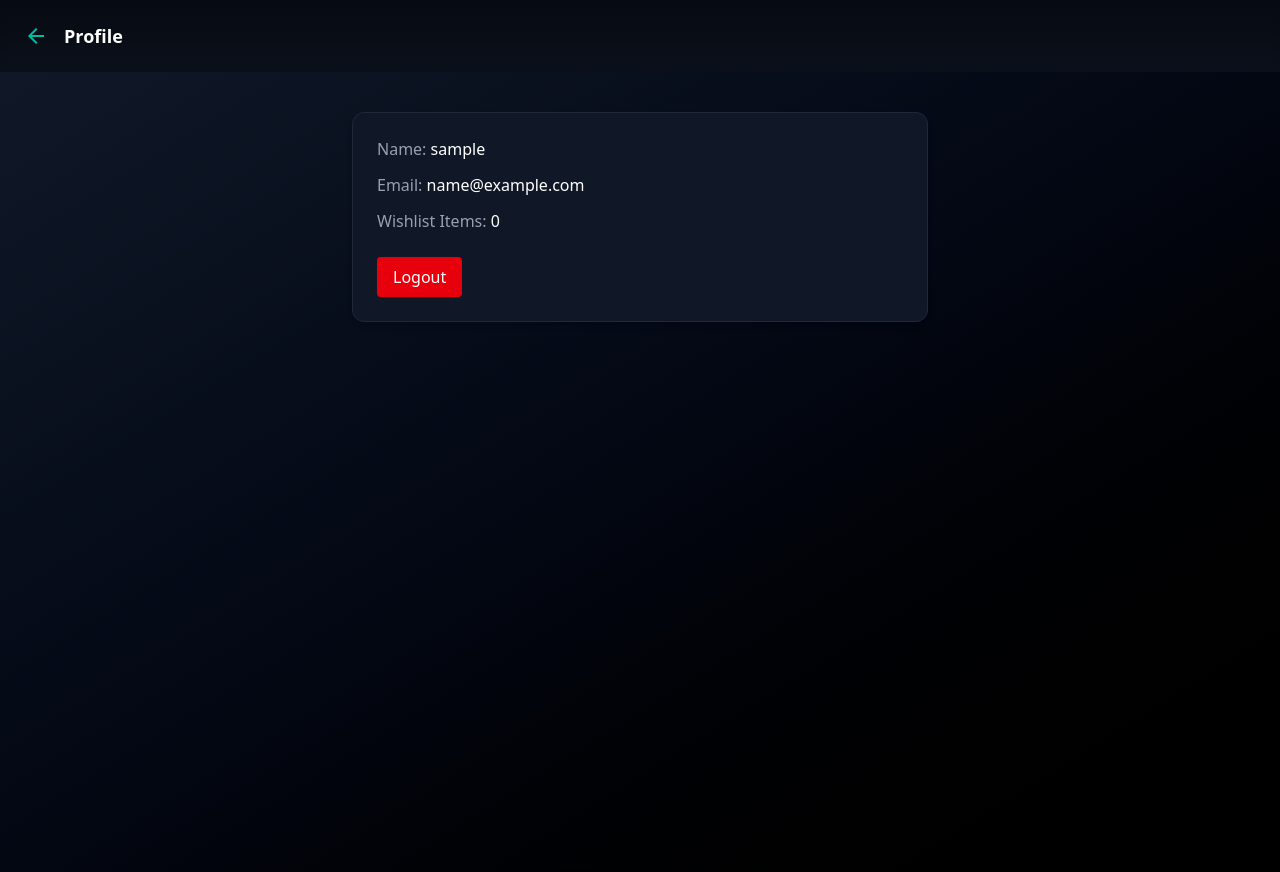
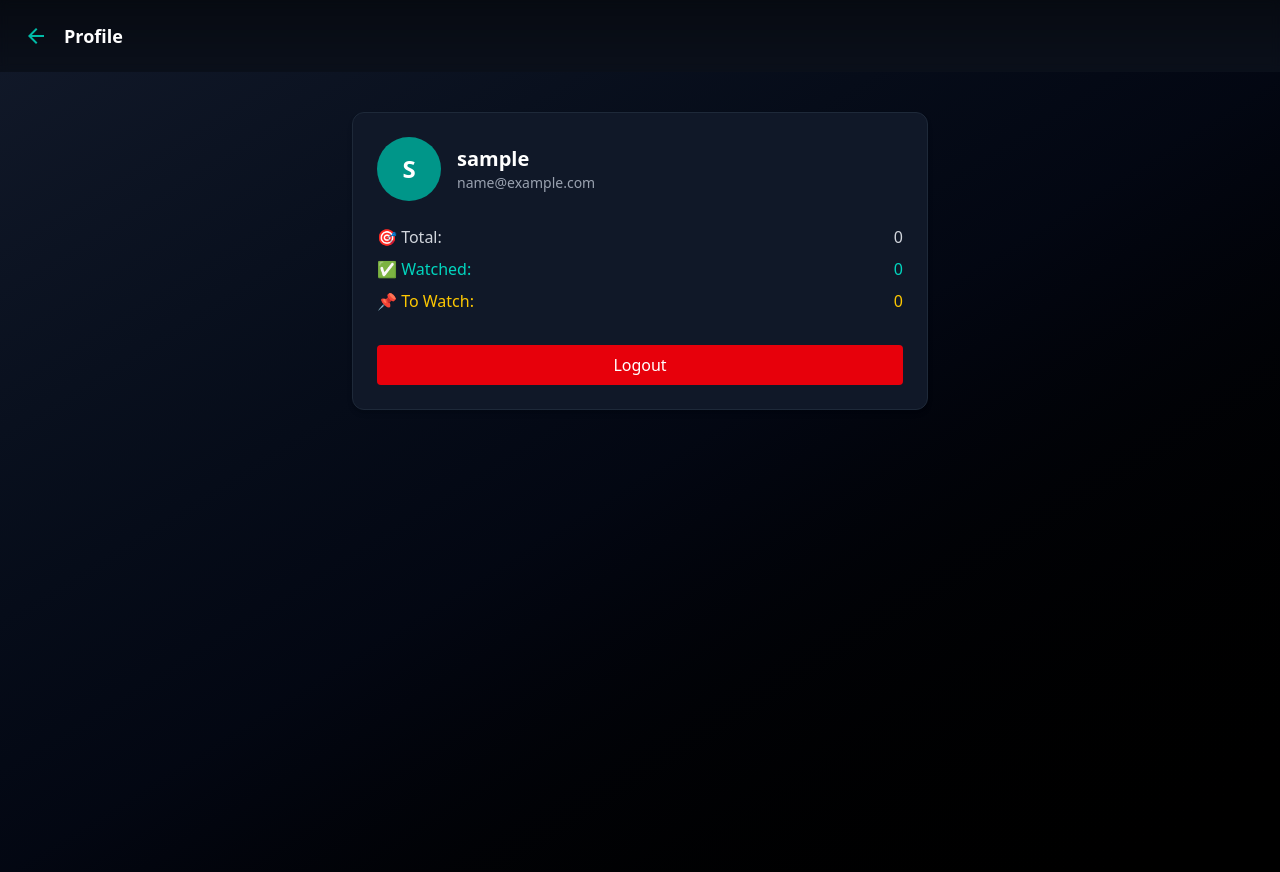
Before and after one commit to sreeraganil/CineWish, a React (Vite) app in the folder frontend/: page /profile in a window 1280 px wide. Built offline with nearby package versions, Linux system fonts and the light colour scheme; no server answers; sample sign-in values are in the browser's storage.

Commit message:
imdb rating added

```diff
--- a/frontend/src/components/Header.jsx
+++ b/frontend/src/components/Header.jsx
@@ -1,6 +1,8 @@
 import { Link, NavLink } from "react-router-dom";
+import userStore from "../store/userStore";
 
 const Header = () => {
+  const { user } = userStore();
   const linkClass = ({ isActive }) =>
     isActive
       ? "text-teal-400 underline underline-offset-4"
@@ -38,11 +40,14 @@ const Header = () => {
           </nav>
 
           <Link to="/profile">
-            <img
+            {/* <img
               className="h-9 w-9 rounded-full hover:scale-105 transition object-cover"
               src="/profile/profile.png"
               alt="profile"
-            />
+            /> */}
+            <div className="w-9 h-9 bg-teal-600 text-white rounded-full flex items-center justify-center text-2xl font-semibold uppercase">
+              {user.username?.charAt(0)}
+            </div>
           </Link>
         </div>
       </header>
--- a/frontend/src/pages/Details.jsx
+++ b/frontend/src/pages/Details.jsx
@@ -23,10 +23,9 @@ const Details = () => {
     setIsInWishlist(
       [...wishlist, ...watched].some((multimedia) => multimedia.tmdbId == id)
     );
-    console.log(isInWishlist);
   }, [wishlist]);
 
-  const handleAdd = async (status = "towatch") => {
+  const handleAdd = async (status) => {
     try {
       setClicked(true);
       const data = {
@@ -151,7 +150,7 @@ const Details = () => {
 
             <div className="flex gap-3">
               <button
-                onClick={handleAdd}
+                onClick={() => handleAdd("towatch")}
                 disabled={isInWishlist || clicked}
                 className="mt-5 flex items-center gap-2 bg-teal-500 hover:bg-teal-600 text-white px-4 py-2 rounded disabled:opacity-60"
               >
@@ -162,6 +161,7 @@ const Details = () => {
               </button>
               { !isInWishlist && <button
                 onClick={() => handleAdd("watched")}
+                disabled={clicked}
                 className="mt-5 flex items-center gap-2 bg-teal-500 hover:bg-teal-600 text-white px-4 py-2 rounded disabled:opacity-60"
               >
                 <span className="material-symbols-outlined">
--- a/frontend/src/pages/Profile.jsx
+++ b/frontend/src/pages/Profile.jsx
@@ -1,50 +1,63 @@
-import { useEffect } from "react";
+import { useEffect, useState } from "react";
 import wishlistStore from "../store/wishlistStore";
-import { useNavigate } from "react-router-dom";
 import userStore from "../store/userStore";
 import BackHeader from "../components/Backheader";
+import DeleteConfirmModal from "../components/DeleteConfirmModal";
 
 const Profile = () => {
   const { user, logoutUser } = userStore();
-  const { wishlist, fetchWishlist } = wishlistStore();
-  const navigate = useNavigate();
+  const { wishlist, fetchWishlist, fetchWatched, watched } = wishlistStore();
+  const [showModal, setShowModal] = useState(false);
 
   useEffect(() => {
     fetchWishlist();
+    fetchWatched();
   }, []);
-
-  const handleLogout = () => {
-    logoutUser();
-    navigate("/login");
-  };
 
   return (
     <>
-    <BackHeader title={"Profile"} />
+      <BackHeader title="Profile" />
       <div className="min-h-screen bg-gradient-to-br from-gray-900 via-gray-950 to-black text-white pt-10">
-        <div className="max-w-xl mx-3 md:mx-auto p-6 bg-gray-900 rounded-xl shadow-md border border-gray-800">
-          <div className="space-y-3">
-            <p>
-              <span className="text-gray-400">Name:</span>{" "}
-              {user.username || "N/A"}
-            </p>
-            <p>
-              <span className="text-gray-400">Email:</span> {user.email}
-            </p>
-            <p>
-              <span className="text-gray-400">Wishlist Items:</span>{" "}
-              {wishlist.length}
-            </p>
+        <div className="max-w-xl mx-3 sm:mx-auto p-6 bg-gray-900 rounded-xl shadow-md border border-gray-800 ">
+          <div className="flex items-center gap-4">
+            <div className="w-16 h-16 bg-teal-600 text-white rounded-full flex items-center justify-center text-2xl font-bold uppercase">
+              {user.username?.charAt(0)}
+            </div>
+            <div>
+              <h2 className="text-xl font-semibold">{user.username}</h2>
+              <p className="text-gray-400 text-sm">{user.email}</p>
+            </div>
+          </div>
+
+          <div className="mt-6 space-y-2 text-sm sm:text-base">
+            <div className="flex justify-between text-gray-300">
+              <span>🎯 Total:</span>
+              <span>{wishlist.length + watched.length || 0}</span>
+            </div>
+            <div className="flex justify-between text-teal-400">
+              <span>✅ Watched:</span>
+              <span>{watched.length || 0}</span>
+            </div>
+            <div className="flex justify-between text-yellow-400">
+              <span>📌 To Watch:</span>
+              <span>{wishlist.length || 0}</span>
+            </div>
           </div>
 
           <button
-            onClick={handleLogout}
-            className="mt-6 px-4 py-2 bg-red-600 hover:bg-red-700 text-white rounded"
+            onClick={() => setShowModal(true)}
+            className="mt-8 w-full px-4 py-2 bg-red-600 hover:bg-red-700 text-white rounded"
           >
             Logout
           </button>
         </div>
       </div>
+
+      <DeleteConfirmModal
+        isOpen={showModal}
+        onClose={() => setShowModal(false)}
+        onConfirm={logoutUser}
+      />
     </>
   );
 };
--- a/frontend/src/pages/Watched.jsx
+++ b/frontend/src/pages/Watched.jsx
@@ -29,7 +29,6 @@ const Watched = () => {
 
   const handleDelete = async () => {
     await removeFromWishlist(idToDelete, "watched");
-    console.log("Deleted!");
     setIdToDelete(null);
     setShowModal(false);
   };
--- a/frontend/src/store/wishlistStore.js
+++ b/frontend/src/store/wishlistStore.js
@@ -18,11 +18,10 @@ const wishlistStore = create((set, get) => ({
   addToWishlist: async (item) => {
     try {
       const { data } = await API.post("/wishlist", item);
-      await get.fetchWatched();
       set((state) => ({ wishlist: [...state.wishlist, data] }));
       return data;
     } catch (err) {
-      throw err?.response?.data?.message || "Failed to add to wishlist";
+      throw err || "Failed to add to wishlist";
     }
   },
 
```
Also changed, not shown: 1 other file (tests, documents, lock files or other folders).
